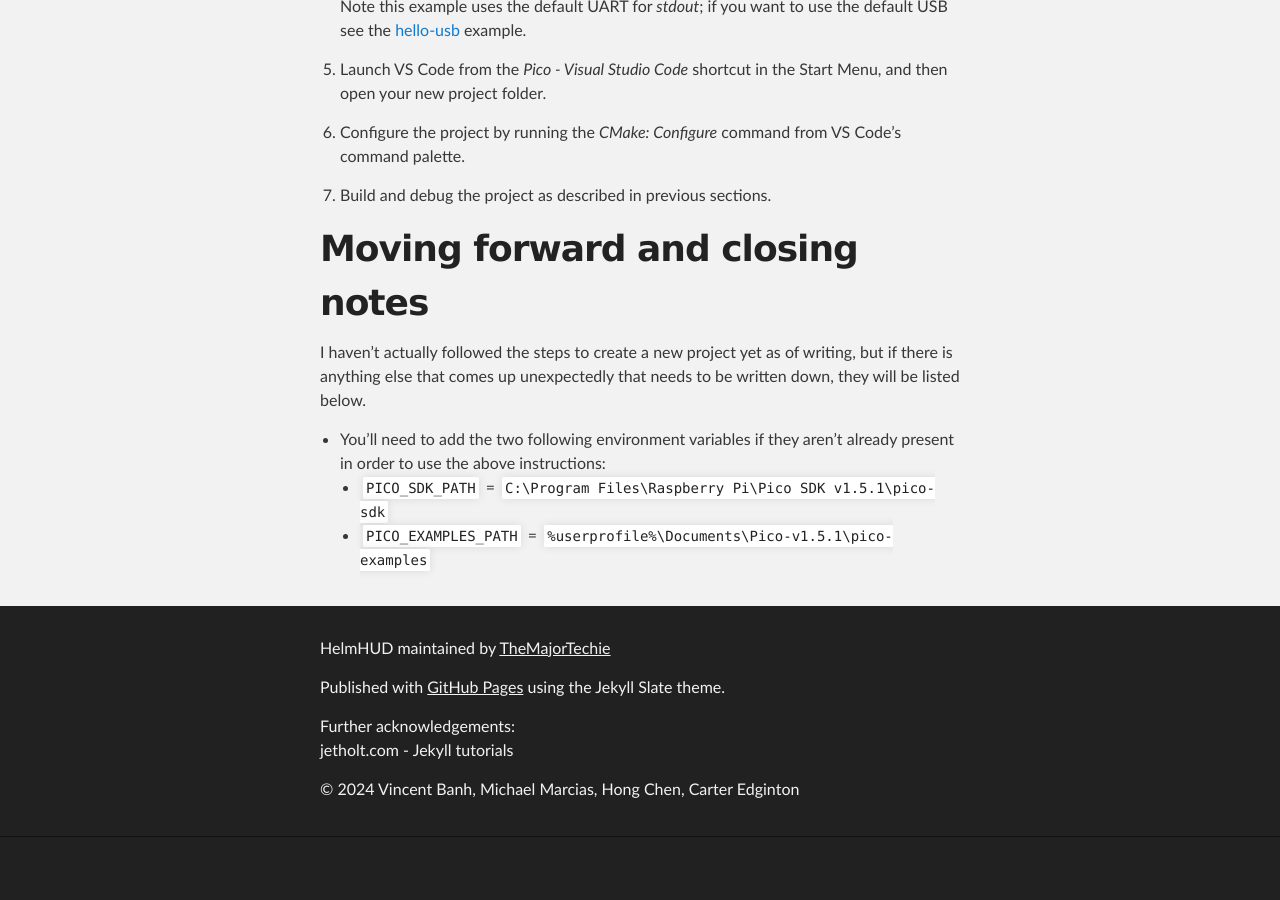
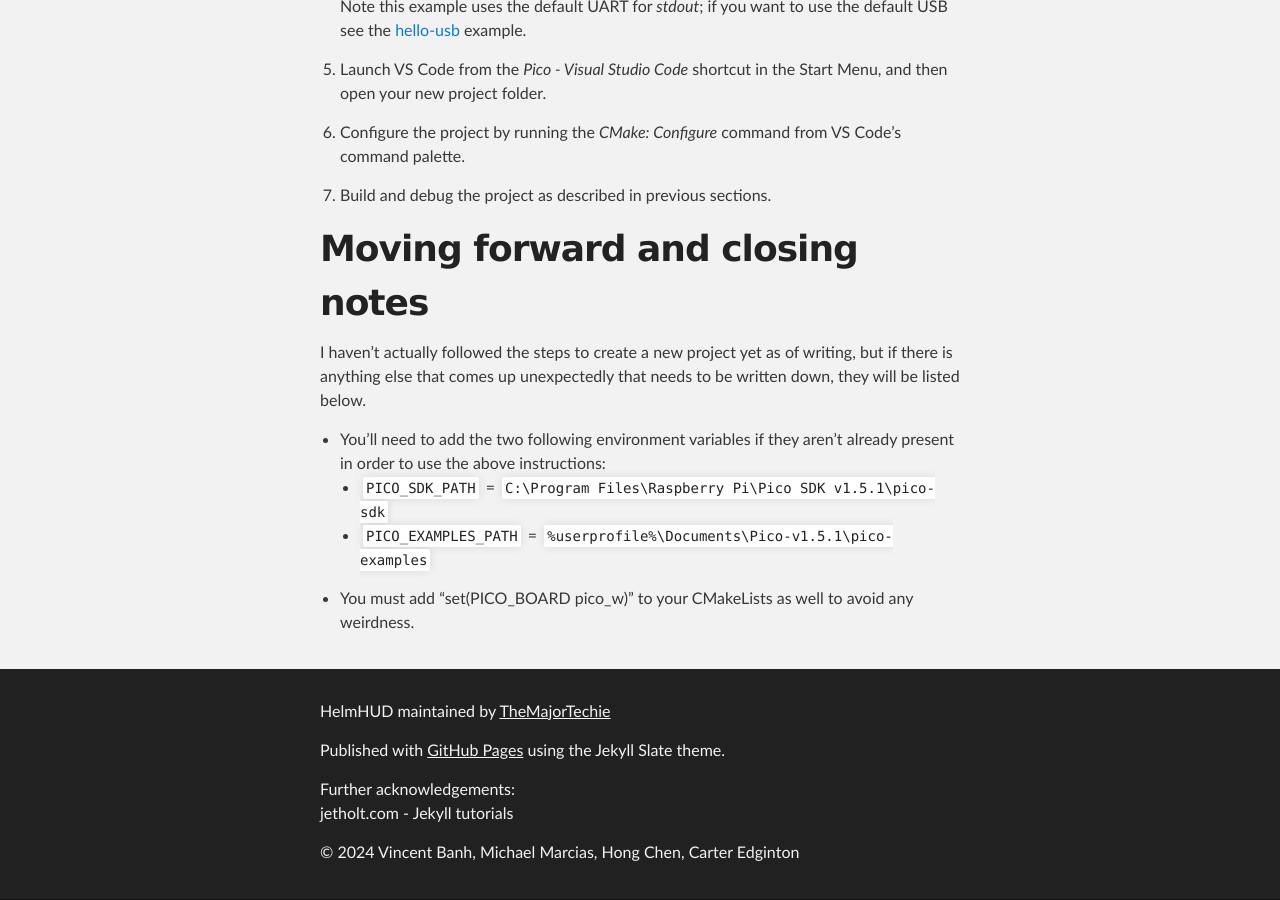
Before and after one commit to TheMajorTechie/HelmHUD, a Jekyll site: the page built from _posts/2024-02-03-Getting-Started-With-PicoW.md, in a window 1280 px wide and 900 px high, scrolled down 2494 px. Built offline with Jekyll 4.4.1, drawn with Linux system fonts in a browser that asks for light colours; our own code applies the rules of GitHub Pages for plain Markdown files; before the commit the page ends 3331 px from its top, so only the background shows below that.

Commit message:
Update 2024-02-03-Getting-Started-With-PicoW.md

```diff
--- a/_posts/2024-02-03-Getting-Started-With-PicoW.md
+++ b/_posts/2024-02-03-Getting-Started-With-PicoW.md
@@ -111,3 +111,5 @@ I haven't actually followed the steps to create a new project yet as of writing,
 * You'll need to add the two following environment variables if they aren't already present in order to use the above instructions:
    * ``PICO_SDK_PATH`` = ``C:\Program Files\Raspberry Pi\Pico SDK v1.5.1\pico-sdk``
    * ``PICO_EXAMPLES_PATH`` = ``%userprofile%\Documents\Pico-v1.5.1\pico-examples``
+
+* You must add "set(PICO_BOARD pico_w)" to your CMakeLists as well to avoid any weirdness.
```
